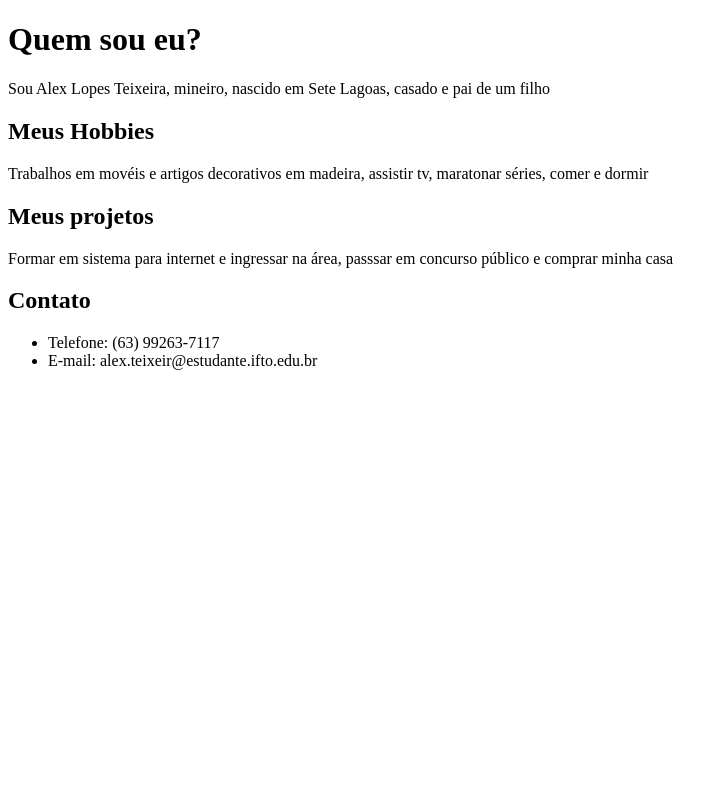
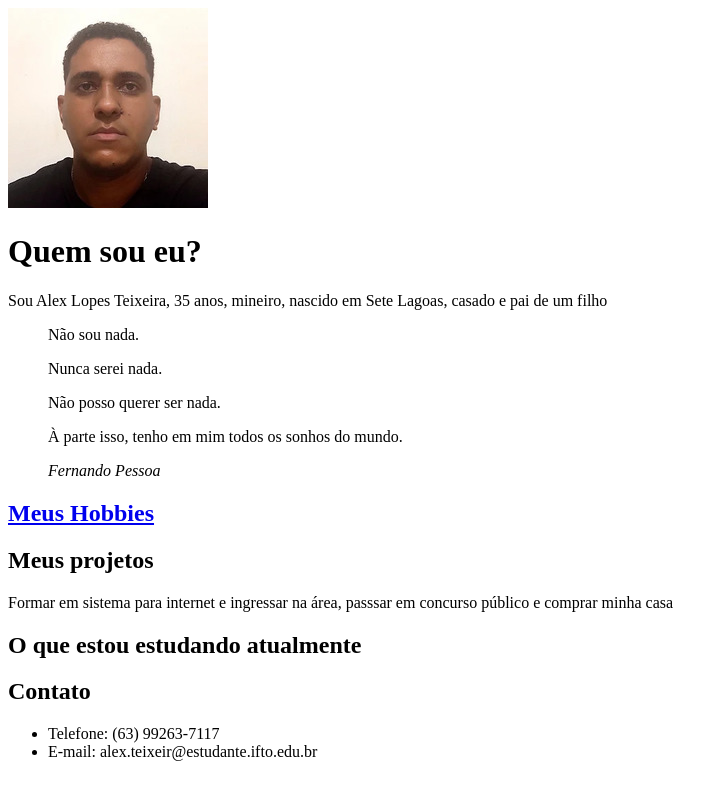
Before and after one commit to AlexLT1286/WEB, a plain HTML site: page index.html in a window 1280 px wide. Shown: the whole page, without its empty margins (0-727 px from the left). Drawn offline with Linux system fonts and the light colour scheme.

Commit message:
24/08/22

```diff
--- a/index.html
+++ b/index.html
@@ -7,12 +7,23 @@
     <title>web</title>
 </head>
 <body>
+    <img src="alex (1).jpg" alt="Alex">
     <h1>Quem sou eu?</h1>
-    <p>Sou Alex Lopes Teixeira, mineiro, nascido em Sete Lagoas, casado e pai de um filho</p>
-    <h2>Meus Hobbies</h2>
-    <p>Trabalhos em movéis e artigos decorativos em madeira, assistir tv, maratonar séries, comer e dormir</p>
+    <p>Sou Alex Lopes Teixeira, 35 anos, mineiro, nascido em Sete Lagoas, casado e pai de um filho</p>
+    <blockquote>
+        <p>Não sou nada.</p>
+        <p>Nunca serei nada.</p>
+        <p>Não posso querer ser nada.</p>
+        <p>À parte isso, tenho em mim todos os sonhos do mundo.</p>
+        <cite>Fernando Pessoa</cite>
+        </blockquote>
+
+    <a href="meurob.html"><h2>Meus Hobbies</h2></a>
+
     <h2>Meus projetos</h2>
     <p>Formar em sistema para internet e ingressar na área, passsar em concurso público e comprar minha casa</p>
+    <h2>O que estou estudando atualmente</h2>
+
     <h2>Contato</h2>
     <ul>
         <li>Telefone: (63) 99263-7117</li>
```
Also changed, not shown: meurob.html (added, +17 -0 lines), alex (1).jpg (added), alex.webp (added).
